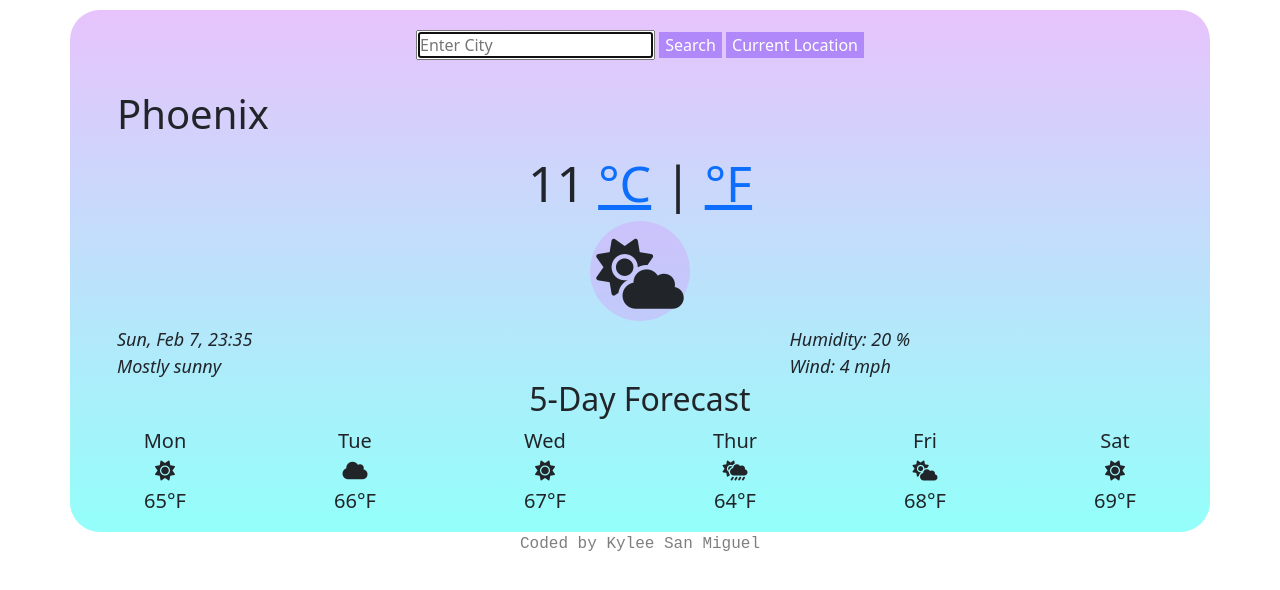
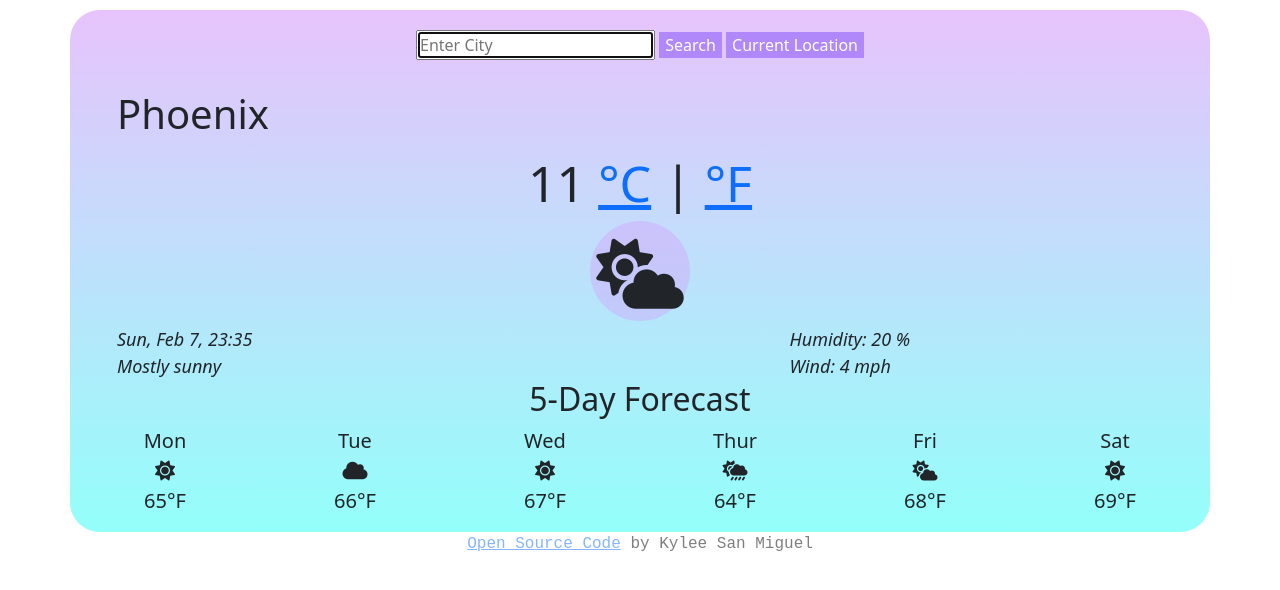
Before and after one commit to Kykysan/WeatherApp-SheCodes, a plain HTML site: page index.html in a window 1280 px wide. Drawn offline with nearby package versions, Linux system fonts and the light colour scheme.

Commit message:
Created GitHub Link in Footer

```diff
--- a/index.html
+++ b/index.html
@@ -115,7 +115,10 @@
         </div>
       </div>
     </div>
-    <footer>Coded by Kylee San Miguel</footer>
+    <footer>
+      <a href="https://github.com/Kykysan/WeatherApp-SheCodes" target="_blank" class="gitHub">Open Source Code</a>
+      by Kylee San Miguel
+    </footer>
     <script src="src/index.js"></script>
 </body>
 </html>
```
